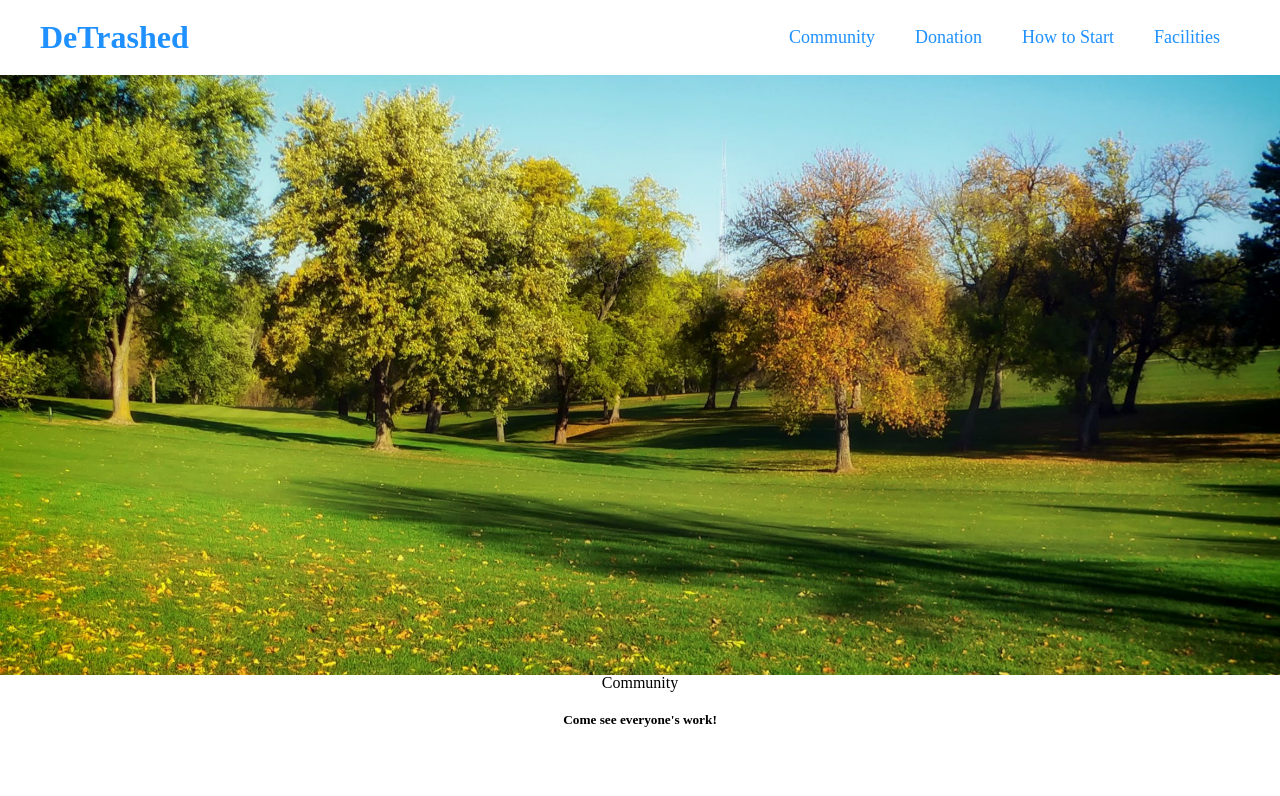
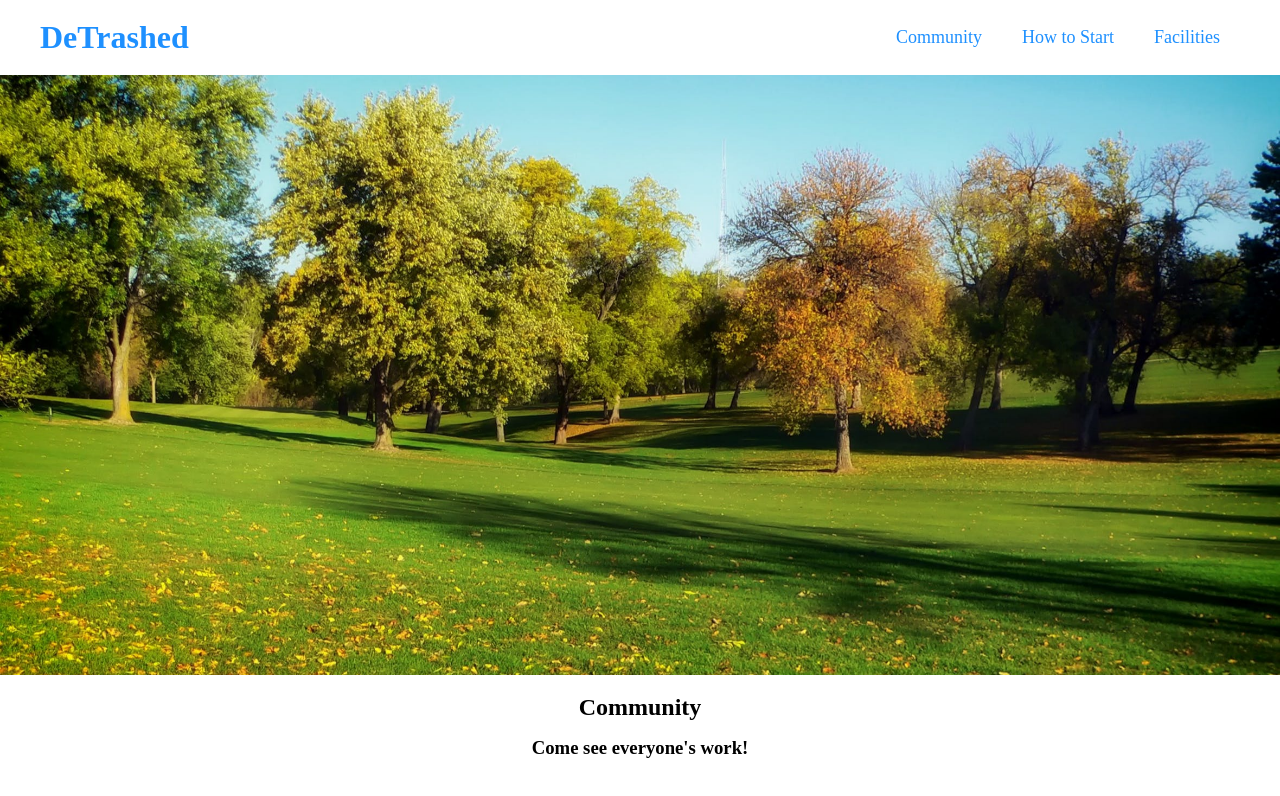
Before and after one commit to AndyLac/DeTrashed, a React (Create React App) app: page / in a window 1280 px wide. Shown: the top 796 px of the page. Built offline with nearby package versions, Linux system fonts and the light colour scheme; no server answers.

Commit message:
Added in function to search Reddit for DeTrashed Community posts

```diff
--- a/src/App.js
+++ b/src/App.js
@@ -1,5 +1,4 @@
 import React from 'react';
-import logo from './logo.svg';
 import './App.sass';
 
 import Navbar from './components/NavBar/NavBar'
--- a/src/components/Community/Community.js
+++ b/src/components/Community/Community.js
@@ -8,39 +8,42 @@ class Community extends React.Component {
         super(props)
 
         this.state = {
-            tweets: null
+            posts: null
         }
     }
 
     componentDidMount() {
-        fetch("https://api.twitter.com/1.1/search/tweets.json?q=%23trashtag&result_type=popular", {mode: 'cors'})
-            .then(response => response.json())
-            .then(data => {
+        //Testing React
+        // let uri = 'https://api.twitter.com/1.1/search/tweets.json?q=%23trashtag&src=typed_query&f=image'
 
-                console.log(data)
-                this.setState({
-                    tweets: data
+        //https://www.reddit.com/r/DeTrashed/top/?sort=top&t=month
+
+        let uri = 'https://www.reddit.com/r/detrashed.json'
+        if(uri){
+            fetch(uri)
+                .then(function(data){
+                    return data.json()
                 })
-
-            })
-            .catch(
-                this.setState({
-                    tweets: []
+                .then(function(data){
+                    console.log(data)
                 })
-        )
+                .catch(function(error){ console.log(error) }) }
     }
 
     render() {
         return (
             <div className="container">
-                <section className="community-header">
+                <section className="community-container">
+                    <ul className="community-text">
+                        <li className="community-header">
+                            <h1>Community</h1>
+                        </li>
+                        <li className="community-msg">
+                            <h3>Come see everyone's work!</h3>
+                        </li>
+                    </ul>
                     <ul>
-                        <li>
-                            Community
-                        </li>
-                        <li>
-                            <h5>Come see everyone's work!</h5>
-                        </li>
+
                     </ul>
                 </section>
             </div>
--- a/src/components/NavBar/NavBar.js
+++ b/src/components/NavBar/NavBar.js
@@ -17,9 +17,9 @@ const NavBar = () => (
                     <li className="nav-item">
                         Community
                     </li>
-                    <li className="nav-item">
-                        Donation
-                    </li>
+                    {/*<li className="nav-item">*/}
+                        {/*Donation*/}
+                    {/*</li>*/}
                     <li className="nav-item">
                         How to Start
                     </li>
```
